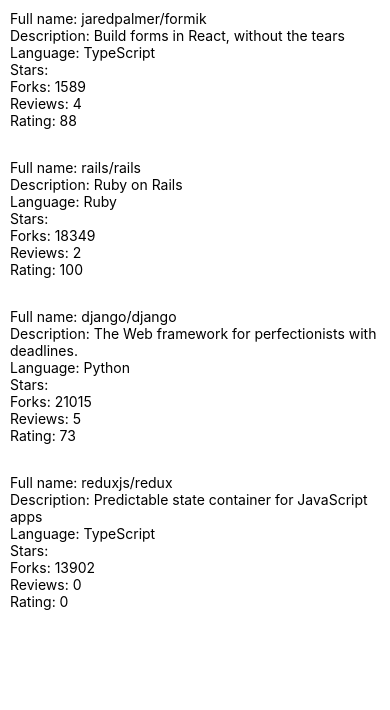
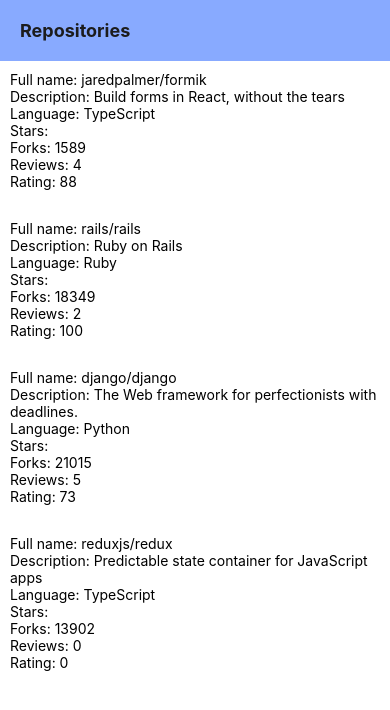
Before and after one commit to larcondo/fso-ex-part10, a React Native app: screen / in a window 390 px wide. Shown: the top 710 px of the page. Built offline with nearby package versions, Linux system fonts and the light colour scheme.

Commit message:
exercise 10.4
add an app bar

```diff
--- /dev/null
+++ b/src/components/AppBar.jsx
@@ -0,0 +1,22 @@
+import { View, StyleSheet } from 'react-native';
+import Constants from 'expo-constants';
+import theme from '../theme';
+
+import AppBarTab from './AppBarTab';
+
+const styles = StyleSheet.create({
+  container: {
+    padding: 10,
+    paddingTop: Constants.statusBarHeight + 10,
+    backgroundColor: theme.backgroundColors.appBar,
+    width: '100%',
+  },
+});
+
+const AppBar = () => {
+  return <View style={styles.container}>
+    <AppBarTab />
+  </View>;
+};
+
+export default AppBar;
--- /dev/null
+++ b/src/components/AppBarTab.jsx
@@ -0,0 +1,32 @@
+import { View, Text, Pressable, StyleSheet } from 'react-native';
+import theme from '../theme';
+
+const styles = StyleSheet.create({
+  container: {
+    display: 'flex',
+    flexDirection: 'row'
+  },
+  button: {
+    padding: 10,
+  },
+  text: {
+    color: theme.colors.textBlack,
+    fontSize: 18,
+    fontWeight: 'bold',
+  }
+});
+
+const AppBarTab = () => {
+  return(
+    <View style={styles.container}>
+      <Pressable style={({ pressed }) => [
+        { backgroundColor: pressed ? '#7799ff' : theme.backgroundColors.appBarButtom },
+        styles.button
+      ]}>
+        <Text style={styles.text}>Repositories</Text>
+      </Pressable>
+    </View>
+  );
+};
+
+export default AppBarTab;
--- a/src/components/Main.jsx
+++ b/src/components/Main.jsx
@@ -1,6 +1,6 @@
-import { View, Text, StyleSheet } from 'react-native';
-import Constants from 'expo-constants';
+import { View, StyleSheet } from 'react-native';
 
+import AppBar from './AppBar';
 import RepositoryList from './RepositoryList';
 
 const styles = StyleSheet.create({
@@ -9,13 +9,13 @@ const styles = StyleSheet.create({
     backgroundColor: '#fff',
     alignItems: 'center',
     justifyContent: 'center',
-    paddingTop: Constants.statusBarHeight,
   },
 });
 
 const Main = () => {
   return(
     <View style={styles.container}>
+      <AppBar />
       <RepositoryList />
     </View>
   );
--- /dev/null
+++ b/src/theme.js
@@ -0,0 +1,12 @@
+const theme = {
+  backgroundColors: {
+    appBar: '#88aaff',
+    appBarButtom: '#88aaff',
+  },
+  colors: {
+    textBlack: '#1c1c1c',
+    textWhite: '#efefef',
+  },
+};
+
+export default theme;
```
